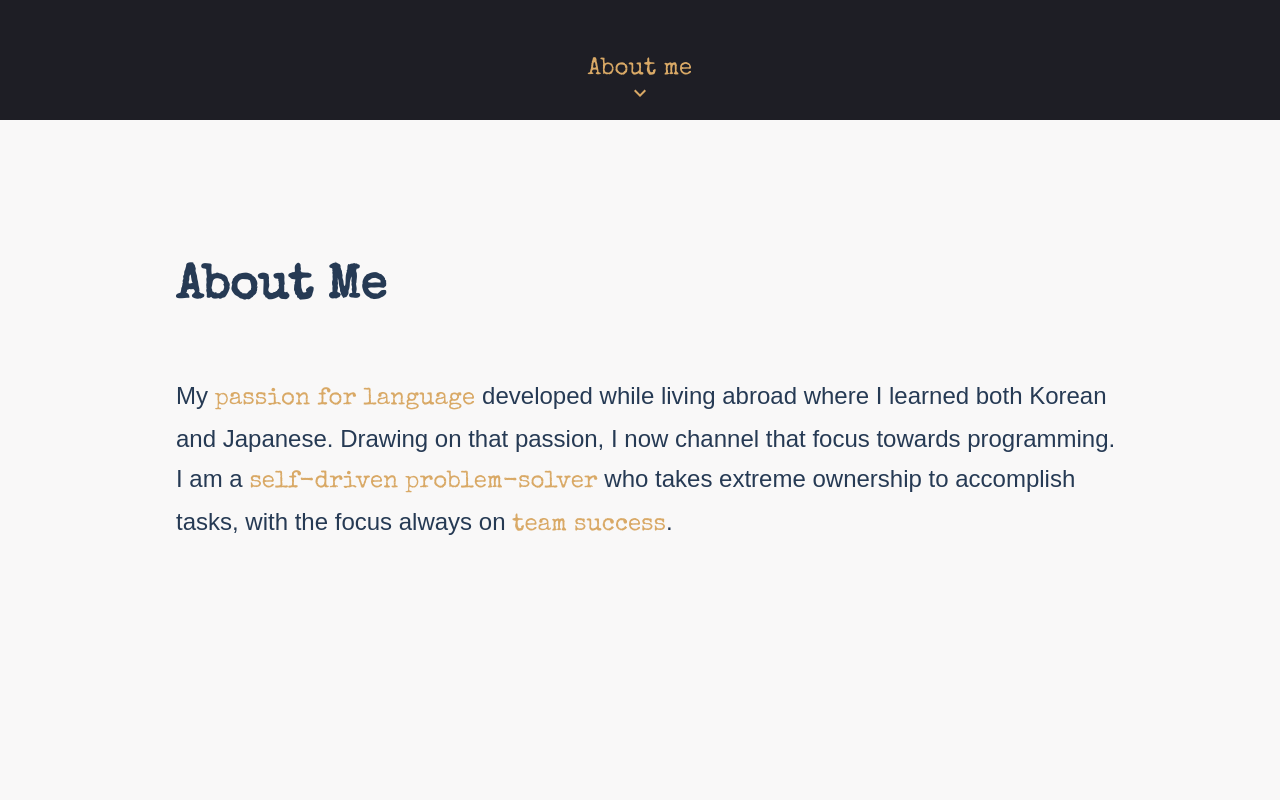
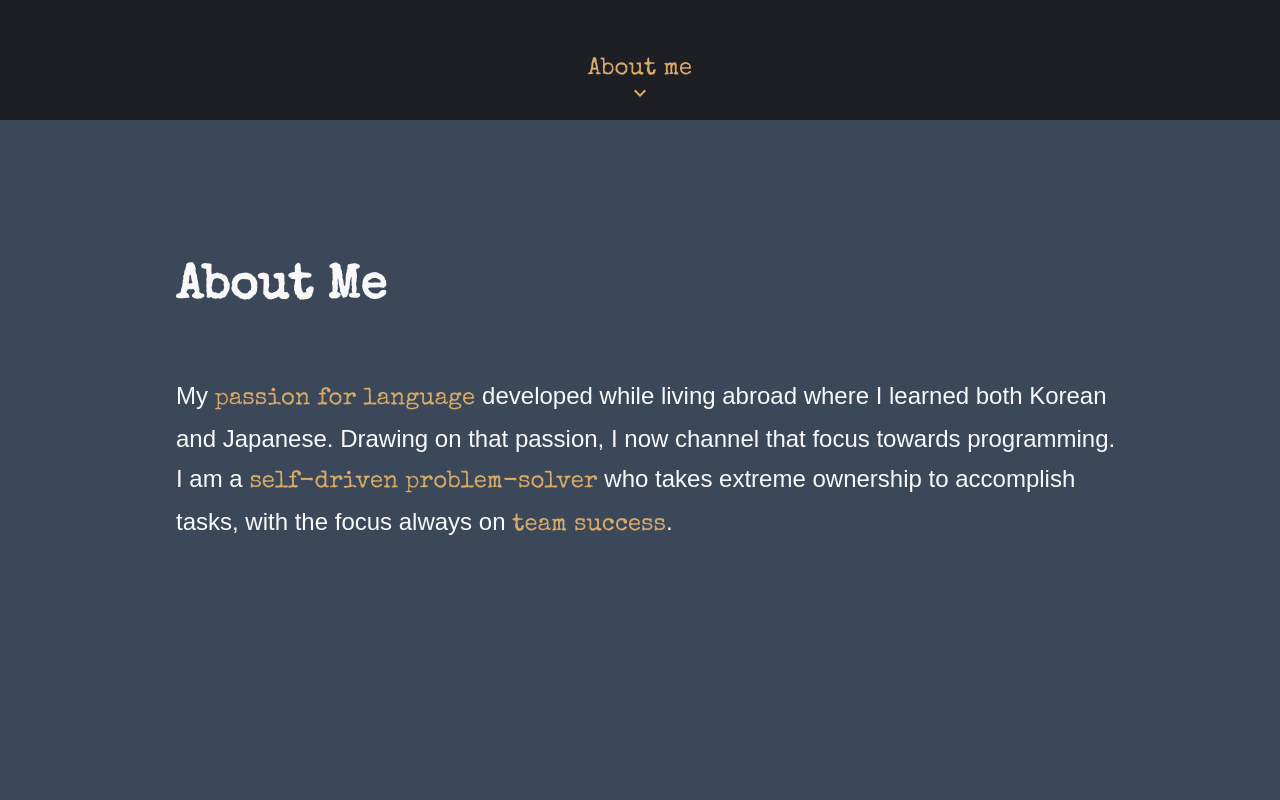
Before and after one commit to jason-moritz/portfolio, a React (Create React App) app in the folder client/: page / in a window 1280 px wide. Shown: the part 680-1480 px from the top of the page. Built offline with nearby package versions, Linux system fonts and the light colour scheme.

Commit message:
Updated about bg and color scheme.

```diff
--- a/client/src/screens/about/About.css
+++ b/client/src/screens/about/About.css
@@ -1,7 +1,7 @@
 .about {
   position: relative;
-  background-color: #f9f8f8;
-  color: #263a54;
+  background-color: #3b485a;
+  color: #f9f8f8;
   display: flex;
   flex-direction: column;
   align-items: center;
```
